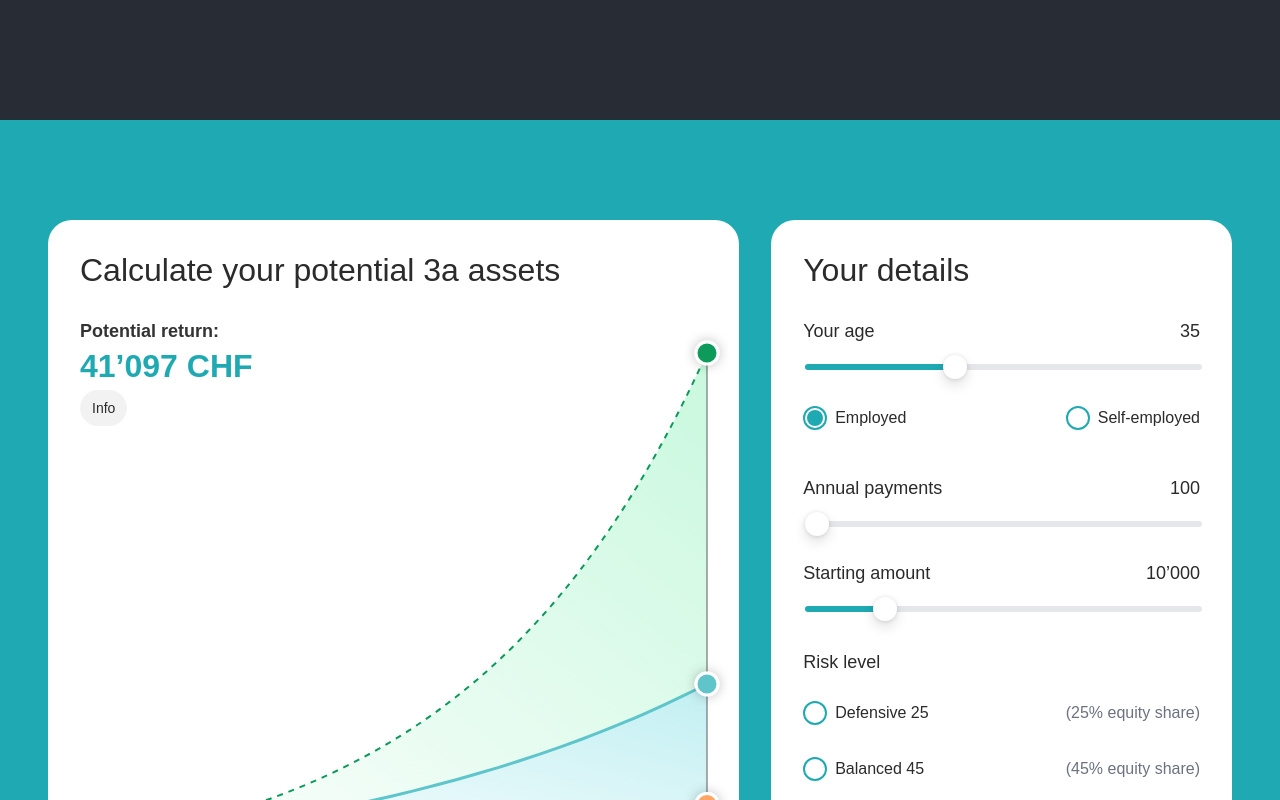
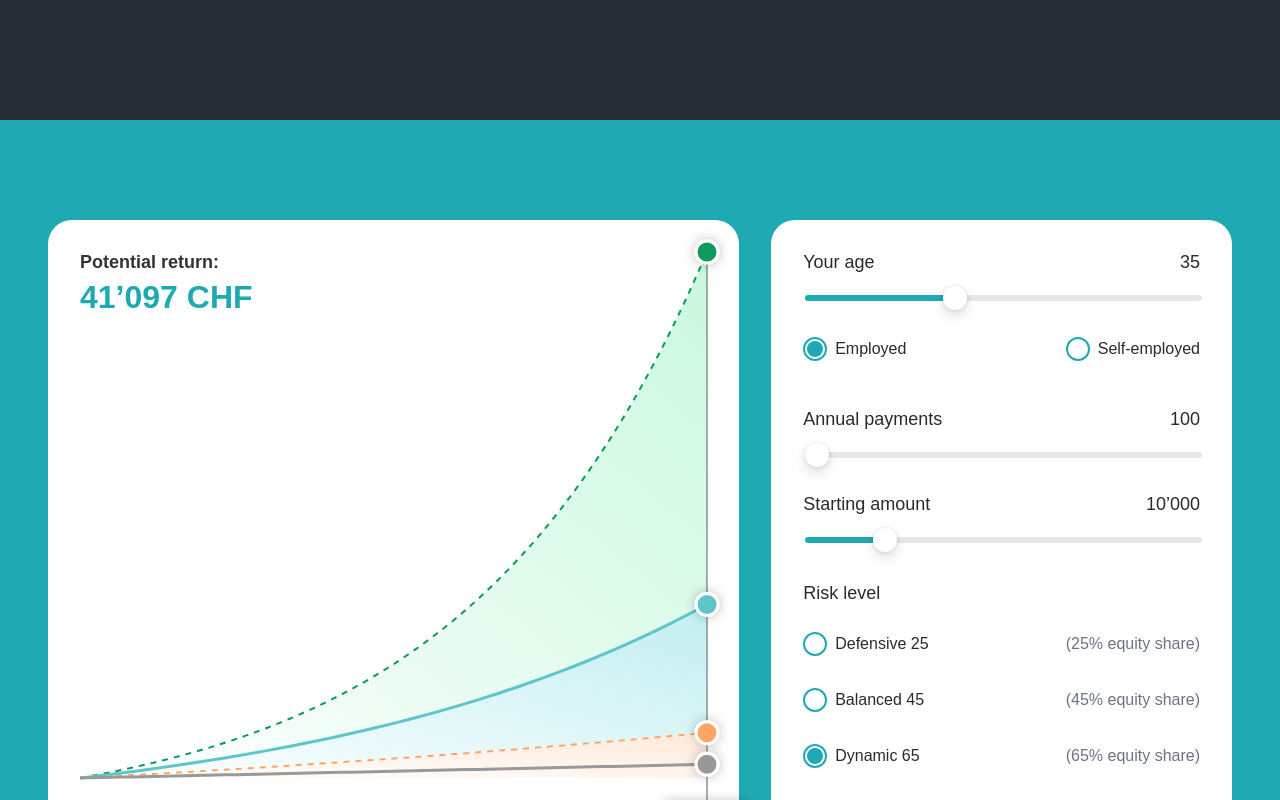
Before and after one commit to kosserin/react-charts-app, a React (Create React App) app: page / in a window 1280 px wide. Shown: the part 680-1480 px from the top of the page. Built offline with nearby package versions, Linux system fonts and the light colour scheme; the HTML template or start-up script is replaced by a standard one.

Commit message:
refactor: remove section titles and info button

```diff
--- a/src/App.tsx
+++ b/src/App.tsx
@@ -1,13 +1,25 @@
-import './App.css';
-import Chart from './Chart';
+import "./App.css";
+import Chart, { useWindowSize } from "./Chart";
+import { COLORS } from "./Chart";
 
 function App() {
+  const { width } = useWindowSize();
+  const isMobile = width !== undefined ? width < 1000 : false;
+
   return (
-    <div className="App" style={{overflow: 'hidden'}}>
+    <div className="App" style={{ overflow: "hidden", background: COLORS.bg }}>
       <header className="App-header">
         <h1>React with Recharts</h1>
       </header>
+      <section
+        style={{
+          padding: `100px ${isMobile ? 16 : 48}px`,
+          maxWidth: 1254,
+          marginInline: 'auto',
+        }}
+      >
         <Chart />
+      </section>
     </div>
   );
 }
--- a/src/Chart.tsx
+++ b/src/Chart.tsx
@@ -12,7 +12,7 @@ import {
 // import { useLocaleCode } from "framer"
 
 // ---------- Design-Tokens (einfach anpassbar) ----------
-const COLORS = {
+export const COLORS = {
   bg: "#1FA9B2",
   panel: "#FFFFFF",
   text: "#2B2B2B",
@@ -40,8 +40,6 @@ const TRANSLATIONS = {
   en: {
     title: "Calculate your potential 3a assets",
     potentialReturn: "Potential return:",
-    info: "Info",
-    yourDetails: "Your details",
     yourAge: "Your age",
     annualPayments: "Annual payments",
     startingAmount: "Starting amount",
@@ -61,10 +59,7 @@ const TRANSLATIONS = {
     equityShare: "equity share",
   },
   "de-CH": {
-    title: "Berechne dein potenzielles 3a-Vermögen",
     potentialReturn: "Potenzielle Rendite:",
-    info: "Info",
-    yourDetails: "Deine Details",
     yourAge: "Dein Alter",
     annualPayments: "Jährliche Einzahlungen",
     startingAmount: "Startbetrag",
@@ -84,10 +79,7 @@ const TRANSLATIONS = {
     equityShare: "Aktienanteil",
   },
   fr: {
-    title: "Calculez votre avoir potentiel 3a",
     potentialReturn: "Rendement potentiel:",
-    info: "Info",
-    yourDetails: "Vos détails",
     yourAge: "Votre âge",
     annualPayments: "Versements annuels",
     startingAmount: "Montant de départ",
@@ -107,10 +99,7 @@ const TRANSLATIONS = {
     equityShare: "part d'actions",
   },
   it: {
-    title: "Calcola il tuo potenziale patrimonio 3a",
     potentialReturn: "Rendimento potenziale:",
-    info: "Info",
-    yourDetails: "I tuoi dettagli",
     yourAge: "La tua età",
     annualPayments: "Versamenti annuali",
     startingAmount: "Importo iniziale",
@@ -343,22 +332,6 @@ function buildData(
       worst: worst,
     };
   });
-}
-
-// ---------- UI helpers ----------
-function SectionTitle({ children }: { children: React.ReactNode }) {
-  return (
-    <div
-      style={{
-        textAlign: "left",
-        fontSize: 32,
-        color: COLORS.text,
-        fontFamily: FONTS.bold,
-      }}
-    >
-      {children}
-    </div>
-  );
 }
 
 function LabelRow({
@@ -1049,7 +1022,6 @@ export default function PortfolioSimulator() {
         style={{
           width: "100%",
           height: "100%",
-          background: COLORS.bg,
           color: COLORS.text,
           padding: "100px 48px",
           boxSizing: "border-box",
@@ -1081,9 +1053,7 @@ export default function PortfolioSimulator() {
         style={{
           width: "100%",
           height: "100%",
-          background: COLORS.bg,
           color: COLORS.text,
-          padding: `100px ${isMobile ? 16 : 48}px`,
           boxSizing: "border-box",
         }}
       >
@@ -1115,10 +1085,6 @@ export default function PortfolioSimulator() {
               flexDirection: "column",
             }}
           >
-            <div style={{ padding: isSmallScreen ? 16 : 32 }}>
-              <SectionTitle>{t.title}</SectionTitle>
-            </div>
-
             <div
               style={{
                 position: "relative",
@@ -1136,6 +1102,7 @@ export default function PortfolioSimulator() {
                   zIndex: 10,
                   pointerEvents: "auto",
                   textAlign: "left",
+                  marginTop: 32,
                 }}
               >
                 <h3
@@ -1159,24 +1126,6 @@ export default function PortfolioSimulator() {
                 >
                   {fmt(potentialReturn)} CHF
                 </h2>
-                {/* TODO: Add a popup on the info button click */}
-                <button
-                  onClick={() => alert("asaa")}
-                  style={{
-                    backgroundColor: "rgba(0, 0, 0, 0.05)",
-                    border: "none",
-                    cursor: "pointer",
-                    borderRadius: 100,
-                    height: 36,
-                    paddingInline: 12,
-                    fontSize: 14,
-                    fontFamily: FONTS.semibold,
-                    lineHeight: 1,
-                    color: COLORS.text,
-                  }}
-                >
-                  {t.info}
-                </button>
               </div>
               <ResponsiveContainer
                 ref={chartRef}
@@ -1320,8 +1269,6 @@ export default function PortfolioSimulator() {
               minWidth: isMobile ? "unset" : 300,
             }}
           >
-            <SectionTitle>{t.yourDetails}</SectionTitle>
-
             {/* Ages and Employment */}
             <div
               style={{
```
